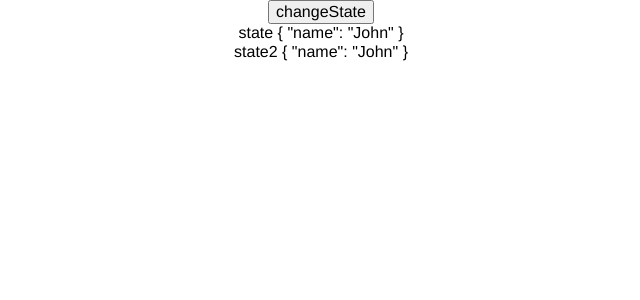
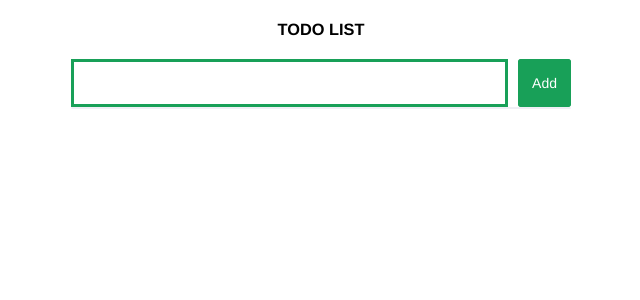
Before and after one commit to tianfanfan/vue3-vite-ts, a Vue app: page / in a window 1280 px wide. Shown: the top 300 px of the page, without its empty margins (319-959 px from the left). Built offline with nearby package versions, Linux system fonts and the light colour scheme; a small style sheet from the web is missing.

Commit message:
feat todo list

```diff
--- a/src/App.vue
+++ b/src/App.vue
@@ -1,29 +1,24 @@
 <template>
   <div>
-    <button @click="changeState">changeState</button>
-    <div>state {{ state }}</div>
-    <div>state2 {{ state2 }}</div>
+    <n-config-provider :theme-overrides="themeOverrides">
+      <TodoList class="TodoList"></TodoList>
+    </n-config-provider>
   </div>
 </template>
 
 <script lang="ts">
-import { defineComponent, isReactive, reactive, readonly, ref } from "vue";
-import SetupDemo from "./components/SetupDemo.vue";
+import { defineComponent } from "vue";
+import TodoList from "./components/todo-list/TodoList.vue";
+import { NConfigProvider, GlobalThemeOverrides } from "naive-ui";
 export default defineComponent({
   name: "App",
-  components: {},
+  components: { TodoList, NConfigProvider },
   setup: () => {
-    const state = ref({
-      name: "John",
-    });
-
-    const state2 = reactive(state);
+    const themeOverrides: GlobalThemeOverrides = {
+      common: {},
+    };
     return {
-      state,
-      changeState() {
-        state.value.name = state.value.name + "1";
-      },
-      state2,
+      themeOverrides,
     };
   },
 });
@@ -37,3 +32,9 @@ export default defineComponent({
   text-align: center;
 }
 </style>
+<style scoped>
+.TodoList {
+  width: 500px;
+  margin: auto;
+}
+</style>
--- /dev/null
+++ b/src/components/todo-list/InputTask.vue
@@ -0,0 +1,62 @@
+<template>
+  <div class="input-task">
+    <input v-model="input" class="input" />
+    <div class="right">
+      <n-button class="comfirmAdd" type="primary" @click="comfirmAdd">
+        Add
+      </n-button>
+    </div>
+  </div>
+</template>
+
+<script lang="ts">
+import _ from "lodash";
+import { defineComponent, onMounted, reactive, ref, toRaw, toRefs } from "vue";
+
+export default defineComponent({
+  name: "InputTask",
+  emits: ["add"],
+
+  setup: (props, context) => {
+    const input = ref("");
+    return {
+      input,
+      comfirmAdd() {
+        if (input.value) {
+          context.emit("add", input.value);
+          input.value = "";
+        }
+      },
+    };
+  },
+});
+</script>
+
+<style scoped lang="less">
+@color: #18a058;
+.input-task {
+  display: flex;
+  align-items: stretch;
+}
+.input {
+  display: block;
+  width: 100%;
+  height: 40px;
+  text-align: center;
+  color: @color;
+  border-radius: 0;
+  border: 3px solid @color;
+  &:focus-visible {
+    // outline-color: rgb(178, 194, 35);
+    border: 3px solid rgb(178, 194, 35);
+  }
+  outline: none;
+}
+
+.right {
+  margin-left: 10px;
+  .comfirmAdd {
+    height: 100%;
+  }
+}
+</style>
--- /dev/null
+++ b/src/components/todo-list/TodoList.vue
@@ -0,0 +1,62 @@
+<template>
+  <div>
+    <h3>TODO LIST</h3>
+    <InputTask @add="add"></InputTask>
+
+    <n-list bordered>
+      <n-list-item v-for="task in todoList" :key="task.title">
+        <TodoListItem
+          :id="task.id"
+          :title="task.title"
+          :check="checkedId.includes(task.id)"
+          @delete="handlerDeleteTask"
+        ></TodoListItem>
+      </n-list-item>
+    </n-list>
+  </div>
+</template>
+
+<script lang="ts">
+import { useTodoListStore } from "@/store/useTodoListStore";
+import _ from "lodash";
+import { storeToRefs } from "pinia";
+import { defineComponent, onMounted, ref, toRaw, toRefs } from "vue";
+import InputTask from "./InputTask.vue";
+import TodoListItem from "./TodoListItem.vue";
+
+export default defineComponent({
+  name: "TodoList",
+  components: {
+    TodoListItem,
+    InputTask,
+  },
+  setup: (props) => {
+    const todoListStore = useTodoListStore();
+    const todoListStoreRef = storeToRefs(todoListStore);
+    const { list: todoList } = todoListStoreRef;
+    return {
+      todoList,
+      add(v: string) {
+        todoListStore.addTask({
+          title: v,
+          id: "" + Math.random(),
+        });
+      },
+      checkedId: [] as any[],
+      handlerDeleteTask(id: string) {
+        todoListStore.deleteTask(id);
+      },
+    };
+  },
+});
+</script>
+
+<style scoped>
+ul {
+  padding: 0;
+  text-align: left;
+}
+li {
+  list-style: none;
+}
+</style>
--- /dev/null
+++ b/src/components/todo-list/TodoListItem.vue
@@ -0,0 +1,83 @@
+<template>
+  <div>
+    <div class="task-card">
+      <n-checkbox
+        class="checkbox"
+        :checked="checked"
+        @update:checked="handlerCheck"
+      >
+      </n-checkbox>
+      <div class="content">
+        {{ title }}
+      </div>
+      <div class="operation">
+        <n-space>
+          <n-button text type="info"> Edit </n-button>
+          <n-button text type="error" @click="handlerDelete"> Delete </n-button>
+        </n-space>
+      </div>
+    </div>
+  </div>
+</template>
+
+<script lang="ts">
+import _ from "lodash";
+import { defineComponent, onMounted, ref, toRaw, toRefs } from "vue";
+
+export default defineComponent({
+  name: "TodoListItem",
+  components: {},
+  props: {
+    title: {
+      type: String,
+      required: true,
+    },
+    id: {
+      type: String,
+      required: true,
+    },
+    check: {
+      type: Boolean,
+      required: true,
+    },
+  },
+  emits: { delete: null },
+  setup: (props, content) => {
+    const checked = ref(props.check);
+
+    return {
+      checked,
+      handlerCheck(newCheck: boolean) {
+        checked.value = newCheck;
+      },
+      handlerDelete() {
+        content.emit("delete", props.id);
+      },
+    };
+  },
+});
+</script>
+
+<style scoped lang="less">
+.task-card {
+  display: flex;
+  align-items: center;
+  min-width: 0;
+  .checkbox {
+    padding-right: 10px;
+  }
+  .content {
+    flex: 1 1 auto;
+    min-width: 0;
+    overflow: hidden;
+    line-height: 25px;
+    text-overflow: ellipsis;
+    color: #3f91ba;
+    word-break: break-all;
+  }
+
+  .operation {
+    flex: 0 0 auto;
+  }
+}
+</style>
--- a/src/main.ts
+++ b/src/main.ts
@@ -1,6 +1,16 @@
 import { createApp } from "vue";
 import App from "./App.vue";
 import "normalize.css";
+import { createPinia } from "pinia";
+import naive from "naive-ui";
 
+// 通用字体
+import "vfonts/Lato.css";
+// 等宽字体
+import "vfonts/FiraCode.css";
+
+const pinia = createPinia();
 const app = createApp(App);
+
+app.use(pinia).use(naive);
 app.mount("#app");
--- a/src/shims-vue.d.ts
+++ b/src/shims-vue.d.ts
@@ -1,5 +1,6 @@
+/* eslint-disable */
 declare module "*.vue" {
-  import { DefineComponent } from "vue";
+  import type { DefineComponent } from "vue";
   const component: DefineComponent<{}, {}, any>;
   export default component;
 }
--- /dev/null
+++ b/src/store/useTodoListStore.ts
@@ -0,0 +1,28 @@
+import { defineStore } from "pinia";
+type Task = {
+  title: string;
+  id: string;
+};
+
+interface State {
+  list: Array<Task>;
+  checkedId: Array<Task["id"]>;
+}
+
+export const useTodoListStore = defineStore("todoListStore", {
+  state: () => {
+    const state: State = {
+      list: [],
+      checkedId: [],
+    };
+    return state;
+  },
+  actions: {
+    addTask(task: Task) {
+      this.list.push(task);
+    },
+    deleteTask(id: Task["id"]) {
+      this.list = this.list.filter((v) => v.id !== id);
+    },
+  },
+});
```
Also changed, not shown: package.json (+5 -2 lines), src/components/SetupDemo.vue (deleted, +0 -57 lines), src/store/userUserStore.ts (added, +16 -0 lines), tsconfig.json (+12 -5 lines), 1 other file (tests, documents, lock files or other folders).
